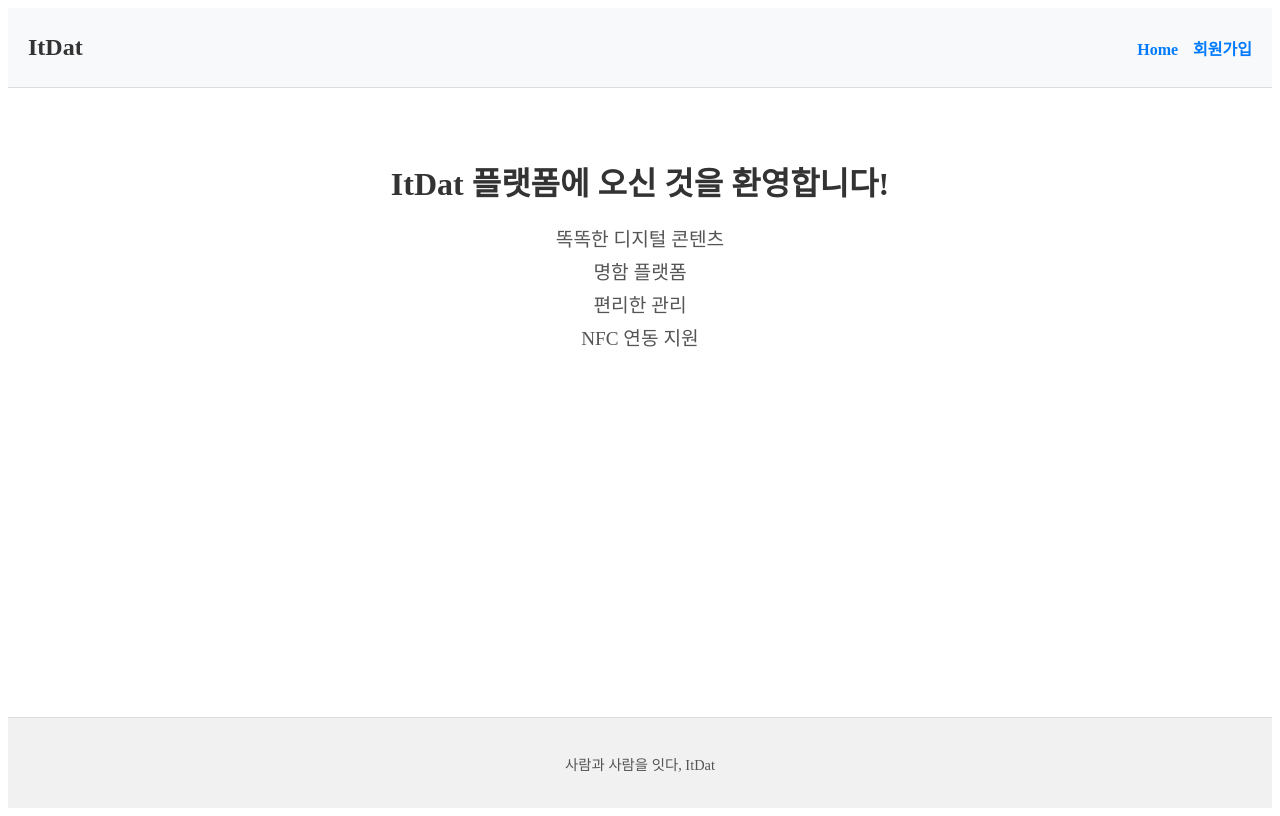
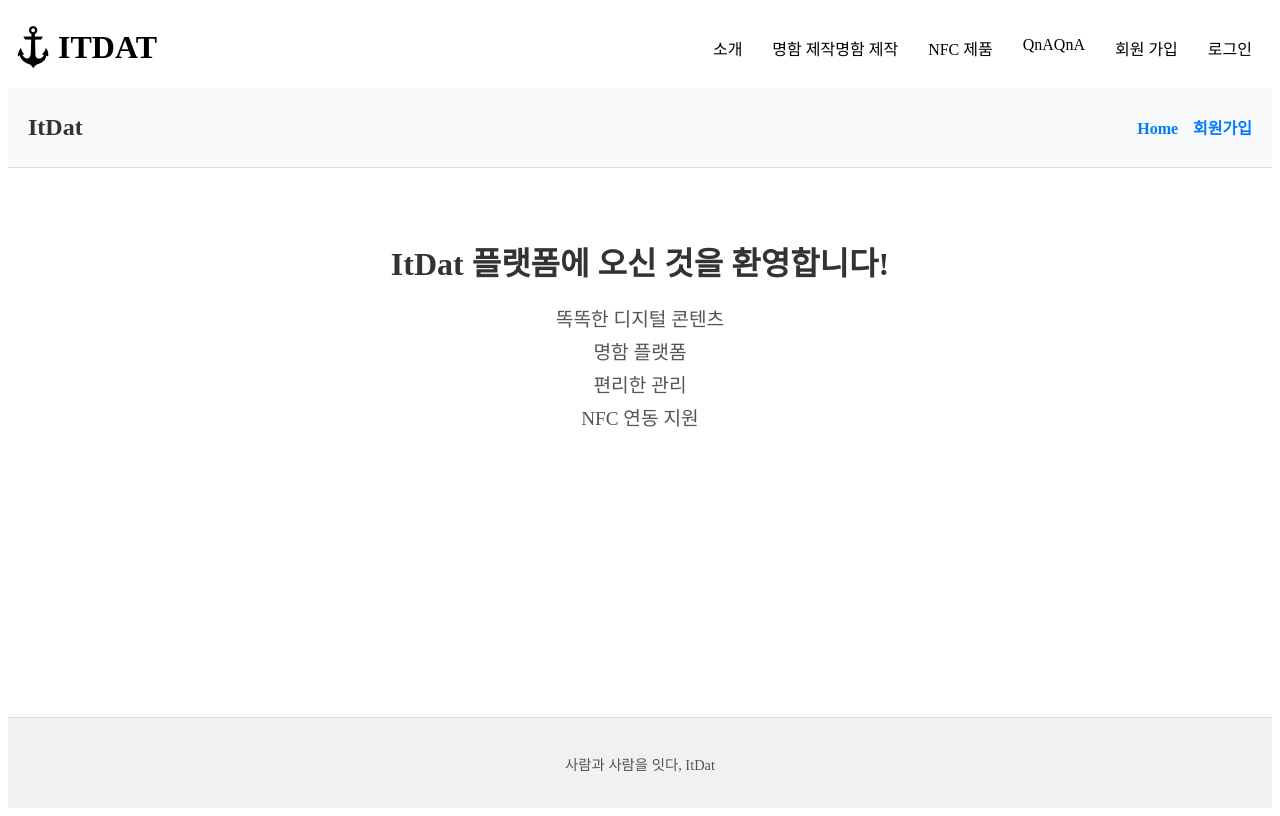
Before and after one commit to itdat-namewallet/Front, a React (Create React App) app: page / in a window 1280 px wide. Built offline with nearby package versions, Linux system fonts and the light colour scheme.

Commit message:
헤더 만드는 중..

```diff
--- a/src/assets/css/common/header.css
+++ b/src/assets/css/common/header.css
@@ -1,3 +1,49 @@
+.main-header {
+    display: flex;
+    align-items: center;
+    width: 100%;
+
+}
+
+.main-header img{
+    width: 50px;
+    height: 50px;
+}
+
+.main-header ul{
+    display: flex;
+    list-style: none;
+    justify-content: flex-end;
+    width: 100%;
+}
+
+.main-header li{
+    margin-left: 30px;
+    position: relative; /* 자식 요소의 position을 기준으로 잡기 위해 추가 */
+}
+
+.main-header li:last-child{
+    margin-right: 20px;
+}
+
+.main-header-icon {
+    position: absolute; /* 부모 요소 기준으로 위치 설정 */
+    top: 50%; /* 텍스트 중앙에 맞춤 */
+    left: 50%;
+    transform: translate(-50%, -50%); /* 정확히 가운데 정렬 */
+    opacity: 0; /* 초기 상태에서 보이지 않음 */
+    transition: opacity 0.5s ease-in-out, transform 0.5s ease-in-out; /* 투명도와 위치 변화를 천천히 */
+    pointer-events: none; /* 호버 시 클릭 방지 */
+}
+
+.main-header li:hover .main-header-icon{
+    opacity: 0.1; /* 반투명 설정 */
+    transform: translate(-50%, -50%) scale(1.1); /* 살짝 확대 효과 추가 */
+
+}
+
+
+
 .header {
     display: flex;
     justify-content: space-between;
--- a/src/components/common/Header.js
+++ b/src/components/common/Header.js
@@ -1,9 +1,56 @@
 import React from "react";
 import { Link } from "react-router-dom";
 import '../../assets/css/common/header.css';
+import logo from '../../assets/images/anchor.webp';
 
 export default function Header() {
     return (
+        <>
+            <header className="main-header">
+                <img className="logo-image" src={logo} alt="이미지 로고" />
+                <h1>ITDAT</h1>
+                <ul>
+                    <li>
+                        <span>소개</span>
+                        <span className="main-header-icon">
+                            <img className="logo-image" src={logo} alt="이미지 로고" />
+                        </span>
+                    </li>
+                    <li>
+                        <span>명함 제작</span>
+                        <span className="main-header-icon">
+                            <img className="logo-image" src={logo} alt="이미지 로고" />
+                        </span>
+                        명함 제작
+                    </li>
+                    <li>
+                        <span>NFC 제품</span>
+                        <span className="main-header-icon">
+                            <img className="logo-image" src={logo} alt="이미지 로고" />
+                        </span>
+                    </li>
+                    <li>QnA
+                        <span>QnA</span>
+                        <span className="main-header-icon">
+                            <img className="logo-image" src={logo} alt="이미지 로고" />
+                        </span>
+                    </li>
+                    <li>
+                        <span>회원 가입</span>
+                        <span className="main-header-icon">
+                            <img className="logo-image" src={logo} alt="이미지 로고" />
+                        </span>
+                    </li>
+                    <li>
+                        <span>로그인</span>
+                        <span className="main-header-icon">
+                            <img className="logo-image" src={logo} alt="이미지 로고" />
+                        </span>
+                    </li>
+                </ul>
+
+            </header>
+
             <header className="header">
                 <h1>ItDat</h1>
                 <nav>
@@ -11,5 +58,7 @@ export default function Header() {
                     <Link to="/register" className="nav-link">회원가입</Link>
                 </nav>
             </header>
+        </>
+
     );
 }
```
Also changed, not shown: src/assets/images/anchor.webp (added). Lines whose indentation alone changed are shown as unchanged.
